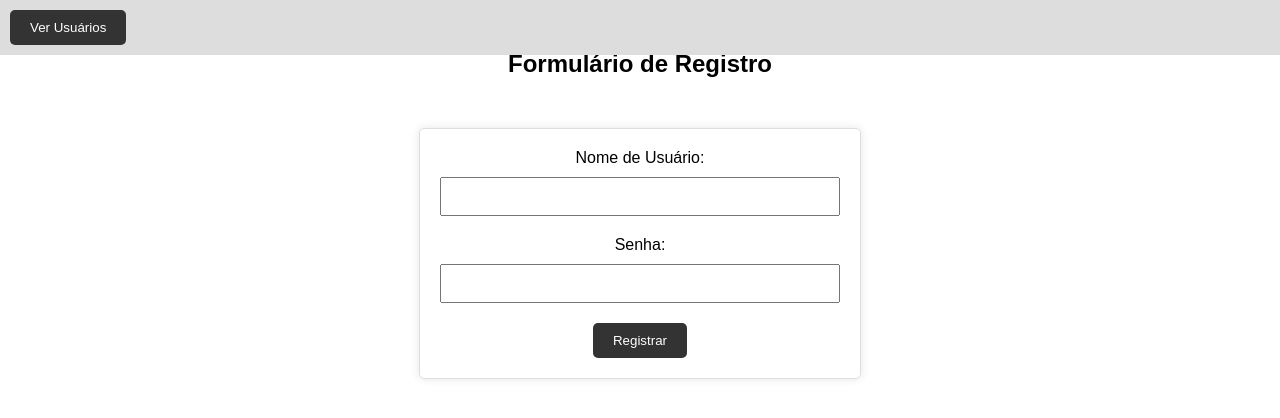
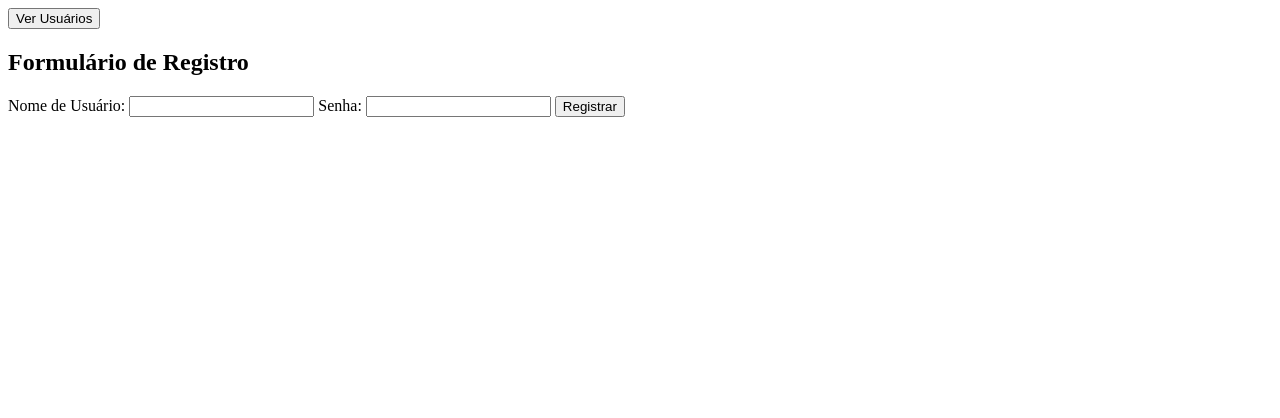
Before and after one commit to LuisPaulinoLevene/ebdunda1, a website: page utilizadores.html in a window 1280 px wide. Drawn offline with Linux system fonts and the light colour scheme.

Commit message:
Add files via upload

```diff
--- a/utilizadores.html
+++ b/utilizadores.html
@@ -5,80 +5,28 @@
     <meta name="viewport" content="width=device-width, initial-scale=1.0">
     <title>Formulário de Registro</title>
     <style>
-        body {
-            font-family: Arial, sans-serif;
-            margin: 0;
-            padding: 0;
-            text-align: center;
-        }
-
-        h2 {
-            margin-top: 50px;
-        }
-
-        form {
-            max-width: 400px;
-            margin: 50px auto;
-            padding: 20px;
-            border: 1px solid #ddd;
-            border-radius: 5px;
-            box-shadow: 0 0 10px rgba(0, 0, 0, 0.1);
-        }
-
-        label {
-            display: block;
-            margin-bottom: 10px;
-        }
-
-        input {
-            width: 100%;
-            padding: 10px;
-            margin-bottom: 20px;
-            box-sizing: border-box;
-        }
-
-        button {
-            background-color: #333;
-            color: #fff;
-            padding: 10px 20px;
-            border: none;
-            border-radius: 5px;
-            cursor: pointer;
-        }
-
-        button:hover {
-            background-color: #555;
-        }
-
-        nav {
-            background-color: #ddd;
-            padding: 10px;
-            position: fixed;
-            width: 100%;
-            top: 0;
-            left: 0;
-            text-align: left;
-        }
-
-        nav button {
-            margin-right: 20px;
-        }
+        /* Estilos CSS */
     </style>
     <script>
         function registrarUsuario() {
+            // Obter os valores dos campos do formulário
             var username = document.getElementById("username").value;
             var password = document.getElementById("password").value;
 
+            // Enviar os dados para o backend
             fetch('/registrar_usuario', {
                 method: 'POST',
                 headers: {
-                    'Content-Type': 'application/x-www-form-urlencoded',
+                    'Content-Type': 'application/json', // Definir o tipo de conteúdo como JSON
                 },
-                body: 'username=' + encodeURIComponent(username) + '&password=' + encodeURIComponent(password)
+                body: JSON.stringify({ // Converter os dados em JSON
+                    username: username,
+                    password: password
+                })
             })
             .then(response => {
                 if (response.ok) {
-                    window.location.href = "/utilizadores.html";
+                    window.location.href = "/usuarios.html"; // Redirecionar após o registro bem-sucedido
                 } else {
                     console.error('Erro ao registrar usuário');
                 }
@@ -87,6 +35,7 @@
                 console.error('Erro ao realizar a requisição POST:', error);
             });
 
+            // Limpar os campos do formulário
             document.getElementById("username").value = "";
             document.getElementById("password").value = "";
         }
@@ -104,7 +53,7 @@
 
 <h2>Formulário de Registro</h2>
 
-<form id="registrationForm">
+<form>
     <label for="username">Nome de Usuário:</label>
     <input type="text" id="username" name="username" required>
 
```
